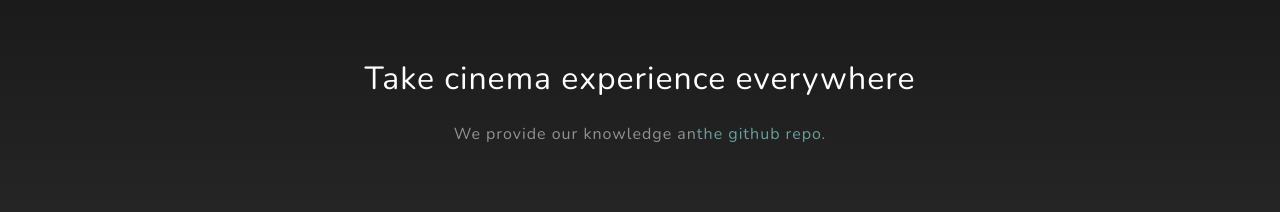
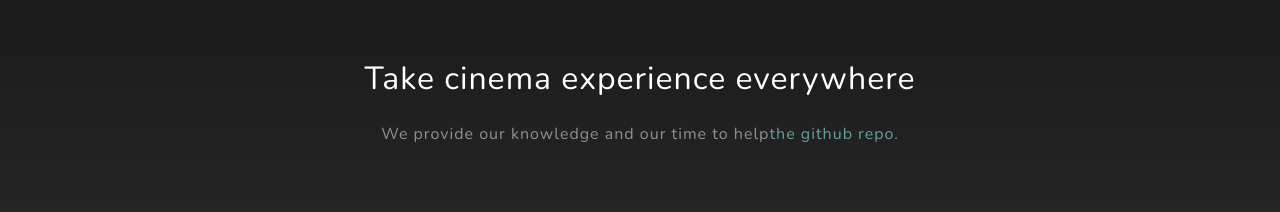
Before and after one commit to stackbit-projects/magenta-lettuce-82055, a Gatsby site: page / in a window 1280 px wide. Shown: the part 900-1112 px from the top of the page. Built offline with nearby package versions, Linux system fonts and the light colour scheme; Gatsby itself is replaced by a stand-in of ours.

Commit message:
index.js: updated Paragraph in Paragraph

```diff
--- a/src/pages/index.js
+++ b/src/pages/index.js
@@ -40,7 +40,7 @@ const IndexPage = () => (
           <div className="col-lg-8 mx-auto">
             <h2 className="text-white mb-4">Take cinema experience everywhere</h2>
             <p className="text-white-50">
-              We provide our knowledge an
+              We provide our knowledge and our time to help
               <a href="https://github.com/anubhavsrivastava/gatsby-starter-grayscale">
                 the github repo
               </a>
```
